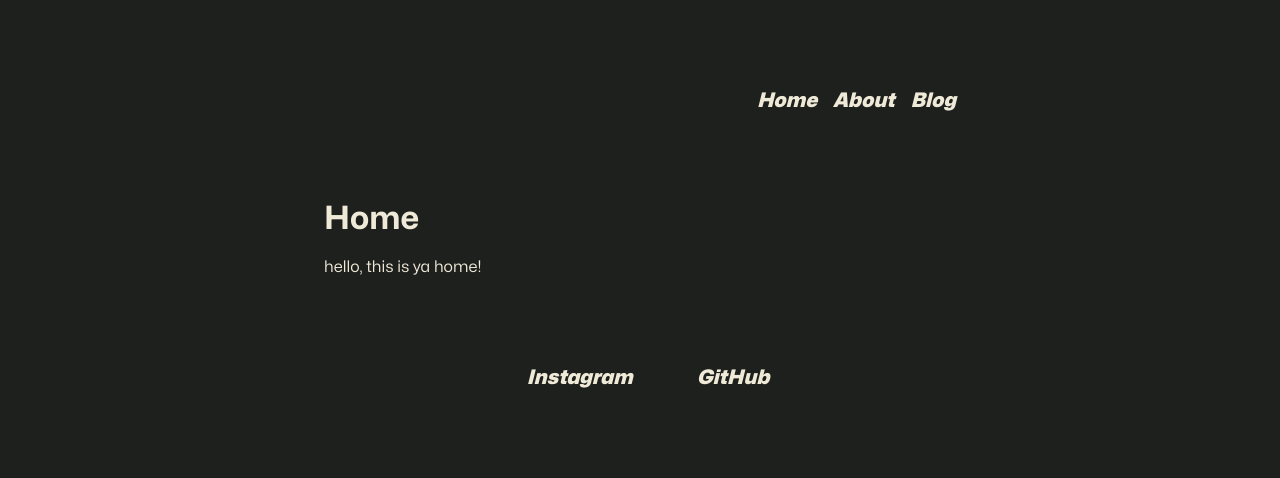
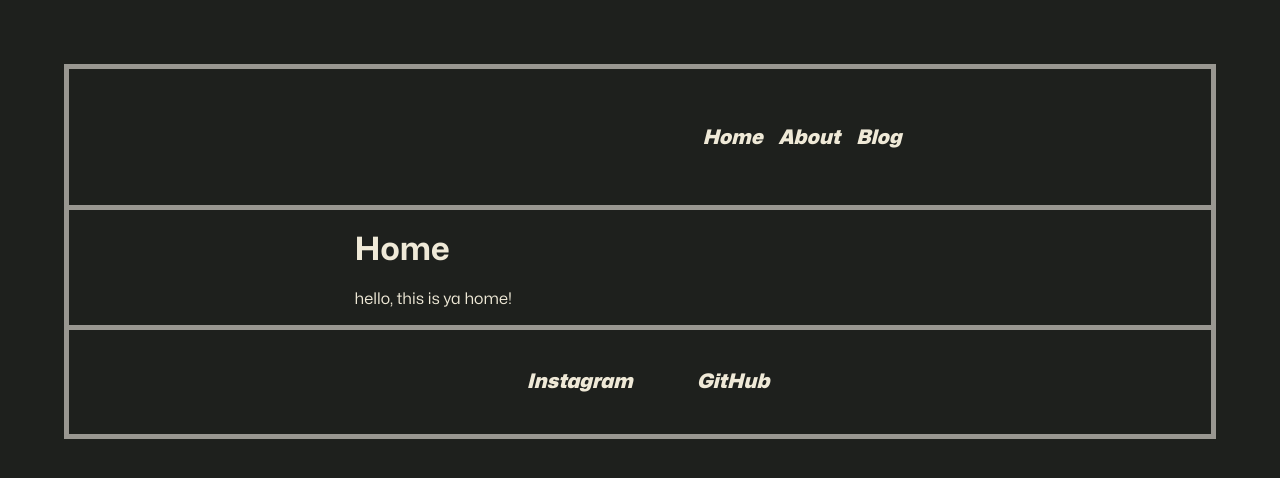
Before and after one commit to snapcracklenpop-dev/tested-telescope, an Astro site: page / in a window 1280 px wide. Built offline with nearby package versions, Linux system fonts and the light colour scheme; Astro itself is replaced by a stand-in of ours.

Commit message:
added border style, fixed some spacing

```diff
--- a/src/Layouts/BaseLayout.astro
+++ b/src/Layouts/BaseLayout.astro
@@ -26,7 +26,8 @@ const { pageTitle } = Astro.props;
 
 <style>
   body{
-
+    border:5px solid var(--spanish-gray);
+    margin: 4rem;
   }
   div {
     max-width: 50%;
--- a/src/components/Footer.astro
+++ b/src/components/Footer.astro
@@ -8,13 +8,12 @@ import Socials from "./Socials.astro";
 
 <style>
   div {
+    border-top: 5px solid var(--spanish-gray);
     font-size: 1.25rem;
     font-style: oblique;
     font-weight: 900;
     display: flex;
     justify-content: center;
-    margin-top: 5rem;
-    margin-bottom: 5rem;
+    padding: 2rem;
   }
-
 </style>
--- a/src/components/Header.astro
+++ b/src/components/Header.astro
@@ -8,13 +8,13 @@ import Nav from "./Nav.astro";
 
 <style>
   div {
+    border-bottom: 5px solid var(--spanish-gray);
     width: 100%;
     font-size: 1.25rem;
     font-style: oblique;
     font-weight: 900;
     display: flex;
     justify-content: center;
-    margin-top: 5rem;
-    margin-bottom: 5rem;
+    padding: 3rem;
   }
 </style>
```
